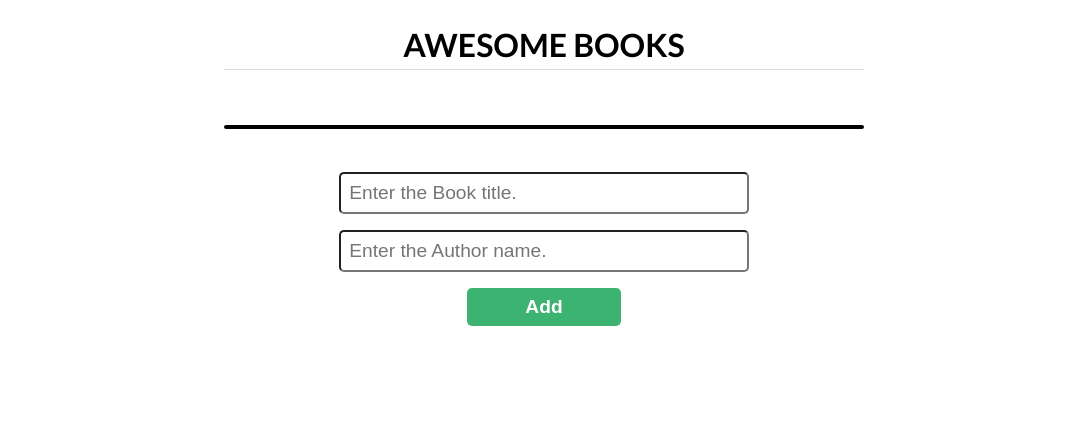
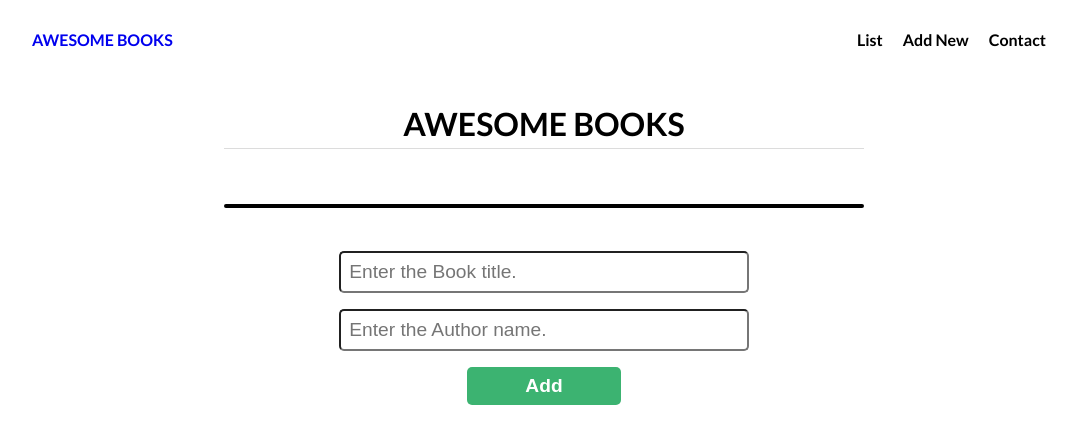
Before and after one commit to Hidar37/Project-Awesome, a website: page index.html in a window 1280 px wide. Shown: the whole page, without its empty margins (96-1173 px from the left). Drawn offline with Linux system fonts and the light colour scheme.

Commit message:
Navigation bar

```diff
--- a/index.html
+++ b/index.html
@@ -14,6 +14,15 @@
 
 <body>
   <main>
+    <nav class="navbar">
+      <a class="logo" href="index.html">AWESOME BOOKS</a>
+      <ul class="nav-items">
+        <li class="nav-item" id="booklist">List</li>
+        <li class="nav-item" id="addbook">Add New</li>
+        <li class="nav-item" id="contact">Contact</li>
+      </ul>
+    </nav>
+    <div id="date"></div>
     <section class="hero-container">
       <h1 class="title">AWESOME BOOKS</h1>
       <section id="book-store">
--- a/source/style/style.css
+++ b/source/style/style.css
@@ -112,3 +112,27 @@ input[type='text'] {
 #add-btn:hover {
   background-color: #2e7c51;
 }
+
+.navbar {
+  display: flex;
+  justify-content: space-between;
+  align-items: center;
+  width: 80%;
+  margin: 20px auto;
+}
+
+.nav-items {
+  display: flex;
+  justify-content: space-evenly;
+  align-items: flex-end;
+  list-style-type: none;
+}
+
+.nav-item {
+  margin: 10px;
+  cursor: pointer;
+}
+
+.logo {
+  text-decoration: none;
+}
```
